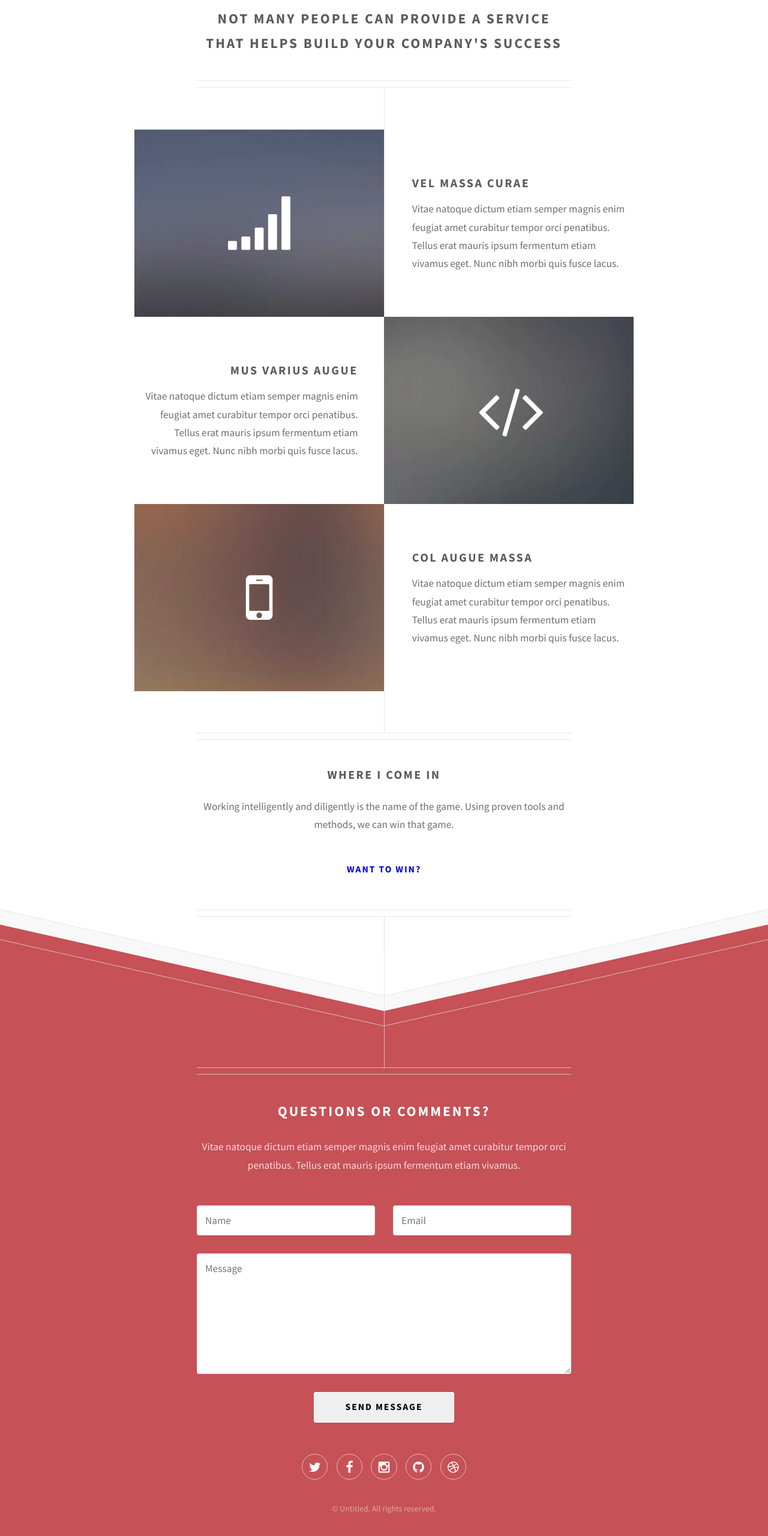
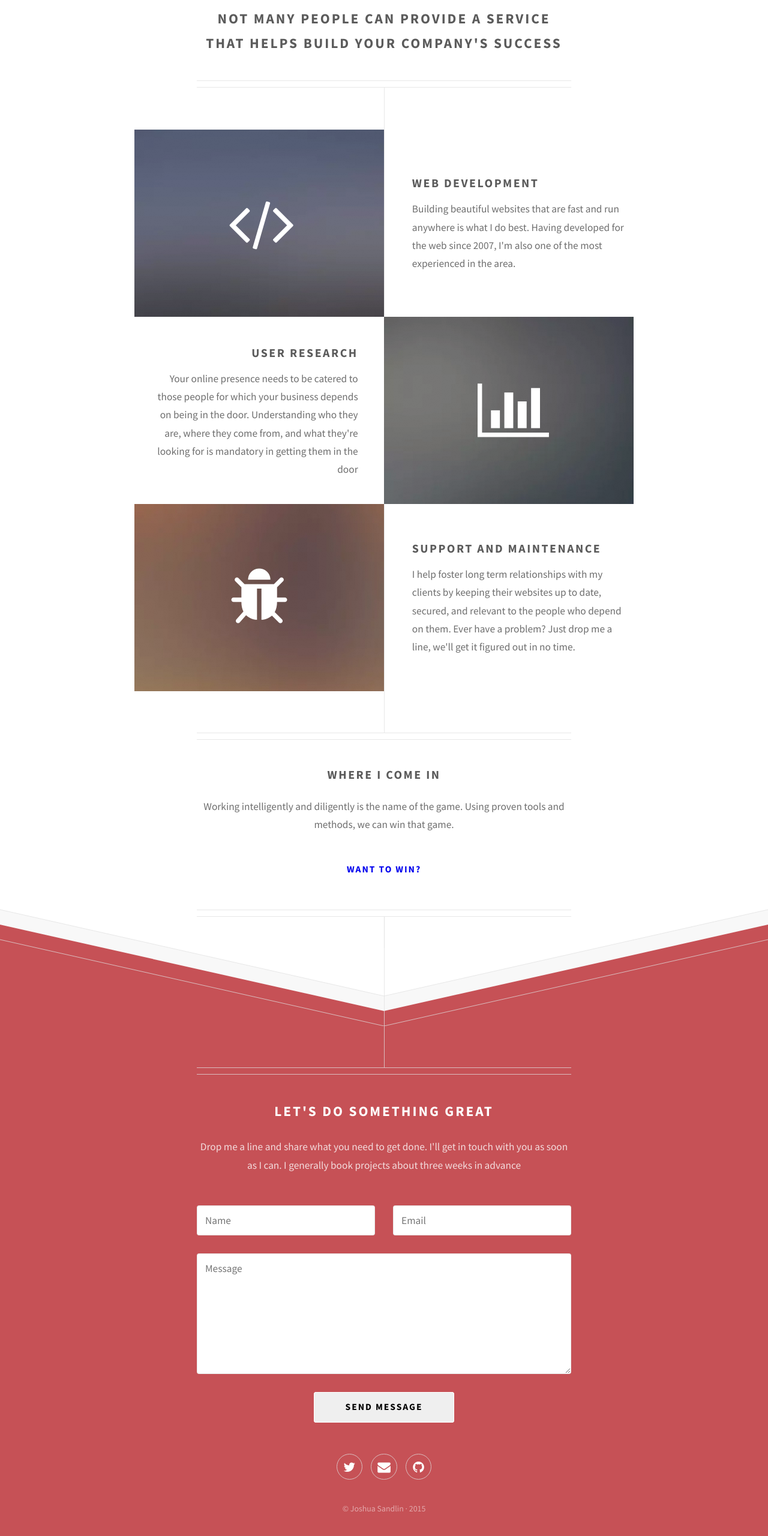
Before and after one commit to dydx/site-remake-temp, a website: page index.html in a window 1280 px wide. Shown: the part 723-3283 px from the top of the page at 60% size. Drawn offline with Linux system fonts and the light colour scheme.

Commit message:
finished text content for now

```diff
--- a/assets/css/fa-un.css
+++ b/assets/css/fa-un.css
@@ -1 +1 @@
-@font-face{font-family:FontAwesome;src:url(../fonts/fontawesome-webfont.eot?v=4.3.0);src:url(../fonts/fontawesome-webfont.eot?#iefix&v=4.3.0) format('embedded-opentype'),url(../fonts/fontawesome-webfont.woff2?v=4.3.0) format('woff2'),url(../fonts/fontawesome-webfont.woff?v=4.3.0) format('woff'),url(../fonts/fontawesome-webfont.ttf?v=4.3.0) format('truetype'),url(../fonts/fontawesome-webfont.svg?v=4.3.0#fontawesomeregular) format('svg');font-weight:400;font-style:normal}.fa-signal:before{content:"\f012"}.fa-twitter:before{content:"\f099"}.fa-facebook:before{content:"\f09a"}.fa-github:before{content:"\f09b"}.fa-mobile:before{content:"\f10b"}.fa-code:before{content:"\f121"}.fa-instagram:before{content:"\f16d"}.fa-dribbble:before{content:"\f17d"}
+@font-face{font-family:FontAwesome;src:url(../fonts/fontawesome-webfont.eot?v=4.3.0);src:url(../fonts/fontawesome-webfont.eot?#iefix&v=4.3.0) format('embedded-opentype'),url(../fonts/fontawesome-webfont.woff2?v=4.3.0) format('woff2'),url(../fonts/fontawesome-webfont.woff?v=4.3.0) format('woff'),url(../fonts/fontawesome-webfont.ttf?v=4.3.0) format('truetype'),url(../fonts/fontawesome-webfont.svg?v=4.3.0#fontawesomeregular) format('svg');font-weight:400;font-style:normal}.fa-bar-chart:before{content:"\f080"}.fa-twitter:before{content:"\f099"}.fa-github:before{content:"\f09b"}.fa-envelope:before{content:"\f0e0"}.fa-code:before{content:"\f121"}.fa-bug:before{content:"\f188"}
--- a/index.html
+++ b/index.html
@@ -36,24 +36,24 @@
 
 				<div class="box alt container">
 					<section class="feature left">
-						<a href="#" class="image icon fa-signal"><img src="images/min/pic01.webp" alt="" /></a>
+						<a href="#" class="image icon fa-code"><img src="images/min/pic01.webp" alt="" /></a>
 						<div class="content">
-							<h3>Vel Massa Curae</h3>
-							<p>Vitae natoque dictum etiam semper magnis enim feugiat amet curabitur tempor orci penatibus. Tellus erat mauris ipsum fermentum etiam vivamus eget. Nunc nibh morbi quis fusce lacus.</p>
+							<h3>Web Development</h3>
+                                                        <p>Building beautiful websites that are fast and run anywhere is what I do best. Having developed for the web since 2007, I'm also one of the most experienced in the area.</p>
 						</div>
 					</section>
 					<section class="feature right">
-						<a href="#" class="image icon fa-code"><img src="images/min/pic02.webp" alt="" /></a>
+						<a href="#" class="image icon fa-bar-chart"><img src="images/min/pic02.webp" alt="" /></a>
 						<div class="content">
-							<h3>Mus Varius Augue</h3>
-							<p>Vitae natoque dictum etiam semper magnis enim feugiat amet curabitur tempor orci penatibus. Tellus erat mauris ipsum fermentum etiam vivamus eget. Nunc nibh morbi quis fusce lacus.</p>
+							<h3>User Research</h3>
+                                                        <p>Your online presence needs to be catered to those people for which your business depends on being in the door. Understanding who they are, where they come from, and what they're looking for is mandatory in getting them in the door</p>
 						</div>
 					</section>
 					<section class="feature left">
-						<a href="#" class="image icon fa-mobile"><img src="images/min/pic03.webp" alt="" /></a>
+						<a href="#" class="image icon fa-bug"><img src="images/min/pic03.webp" alt="" /></a>
 						<div class="content">
-							<h3>Col Augue Massa</h3>
-							<p>Vitae natoque dictum etiam semper magnis enim feugiat amet curabitur tempor orci penatibus. Tellus erat mauris ipsum fermentum etiam vivamus eget. Nunc nibh morbi quis fusce lacus.</p>
+							<h3>Support and Maintenance</h3>
+							<p>I help foster long term relationships with my clients by keeping their websites up to date, secured, and relevant to the people who depend on them. Ever have a problem? Just drop me a line, we'll get it figured out in no time.</p>
 						</div>
 					</section>
 				</div>
@@ -62,7 +62,7 @@
 					<h3>Where I Come In</h3>
 					<p>Working intelligently and diligently is the name of the game. Using proven tools and methods, we can win that game.
 					<ul class="actions">
-						<li><a href="#" class="button">Want to Win?</a></li>
+						<li><a href="#contact" class="button">Want to Win?</a></li>
 					</ul>
 				</footer>
 
@@ -73,13 +73,12 @@
 				<div class="container 75%">
 
 					<header class="major last">
-						<h2>Questions or comments?</h2>
+						<h2 id="contact">Let's do something great</h2>
 					</header>
 
-					<p>Vitae natoque dictum etiam semper magnis enim feugiat amet curabitur tempor
-					orci penatibus. Tellus erat mauris ipsum fermentum etiam vivamus.</p>
+					<p>Drop me a line and share what you need to get done. I'll get in touch with you as soon as I can. I generally book projects about three weeks in advance</p>
 
-					<form method="post" action="#">
+					<form method="post" action="//formspree.io/josh@thenullbyte.org">
 						<div class="row">
 							<div class="6u 12u(mobilep)">
 								<input type="text" name="name" placeholder="Name" />
@@ -103,15 +102,13 @@
 					</form>
 
 					<ul class="icons">
-						<li><a href="#" class="icon fa-twitter"><span class="label">Twitter</span></a></li>
-						<li><a href="#" class="icon fa-facebook"><span class="label">Facebook</span></a></li>
-						<li><a href="#" class="icon fa-instagram"><span class="label">Instagram</span></a></li>
-						<li><a href="#" class="icon fa-github"><span class="label">Github</span></a></li>
-						<li><a href="#" class="icon fa-dribbble"><span class="label">Dribbble</span></a></li>
+						<li><a href="https://twitter.com/jpsandlin" class="icon fa-twitter"><span class="label">Twitter</span></a></li>
+						<li><a href="mailto:josh@thenullbyte.org" class="icon fa-envelope"><span class="label">Facebook</span></a></li>
+						<li><a href="https://github.com/dydx" class="icon fa-github"><span class="label">Github</span></a></li>
 					</ul>
 
 					<ul class="copyright">
-						<li>&copy; Untitled. All rights reserved.</li>
+						<li>&copy; Joshua Sandlin &middot; 2015</li>
 					</ul>
 
 				</div>
```
Also changed, not shown: assets/css/main.css.
